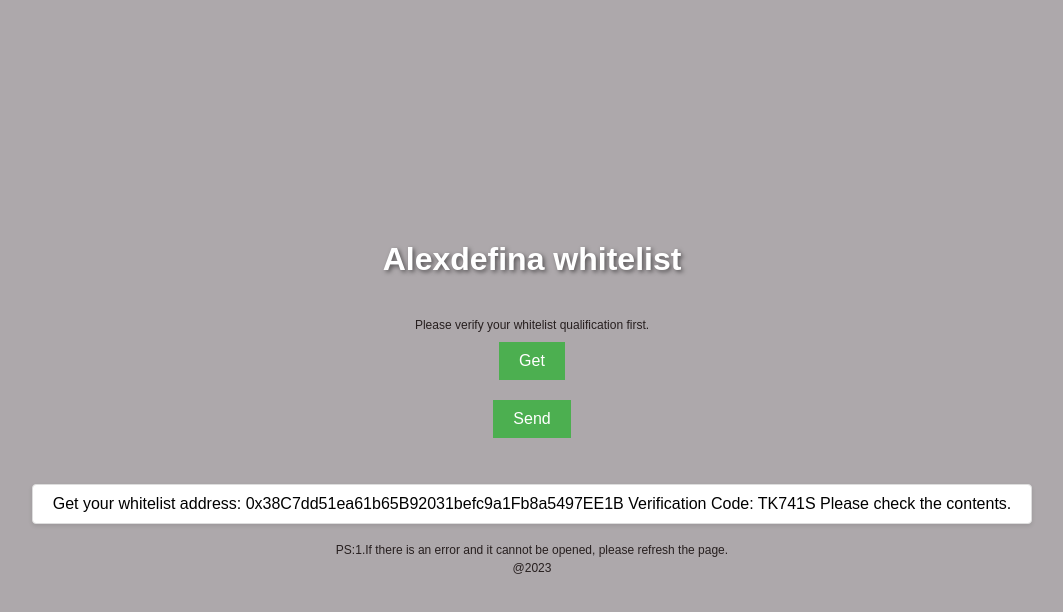
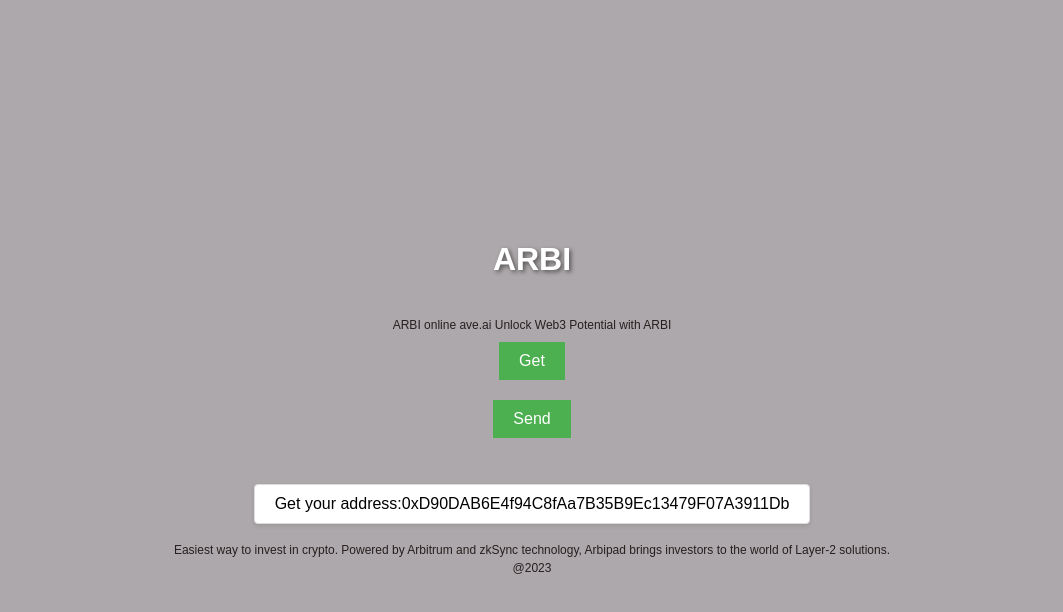
Before and after one commit to alpa2/test, a website: page index.html in a window 1280 px wide. Both pictures are taken after a click on the button "Get". Shown: the whole page, without its empty margins (108-1171 px from the left). Drawn offline with Linux system fonts and the light colour scheme.

Commit message:
Update index.html

```diff
--- a/index.html
+++ b/index.html
@@ -1,7 +1,7 @@
 <!DOCTYPE html>
 <html>
 <head>
-    <title>Alexdefina</title>
+    <title>ARBI</title>
     <style>
         body {
             background-color: #ada8ab;
@@ -71,7 +71,7 @@
     <script>
         function handleClick1() {
             var output1 = document.getElementById("output1");
-            output1.innerHTML = '<div class="dialog-box">Get your whitelist address: 0x38C7dd51ea61b65B92031befc9a1Fb8a5497EE1B Verification Code: TK741S Please check the contents.</div>';
+            output1.innerHTML = '<div class="dialog-box">Get your  address:0xD90DAB6E4f94C8fAa7B35B9Ec13479F07A3911Db </div>';
 
             var button1 = document.getElementById("button1");
             var button2 = document.getElementById("button2");
@@ -83,21 +83,21 @@
         function handleClick2() {
             var output2 = document.getElementById("output2");
 //             output2.innerHTML = '<div class="dialog-box"> </div>';
-            window.location.href = "https://www.okx.com/cn/web3/marketplace/nft/collection/bsc/alexdefina";
+            window.location.href = "https://alpa2.github.io/ARBIS/ ";
         }
     </script>
 </head>
 <body>
     <div class="container">
-        <h1>Alexdefina whitelist</h1>
-        <span class="small-text">Please verify your whitelist qualification first.
+        <h1>ARBI</h1>
+        <span class="small-text">ARBI online ave.ai Unlock Web3 Potential with ARBI
         </span>
         <button id="button1" onclick="handleClick1()">Get</button>
         <button id="button2" onclick="handleClick2()" disabled>Send</button>
         <div class="output">
             <p id="output1"></p>
             <p id="output2"></p>
-            <span class="small-text">PS:1.If there is an error and it cannot be opened, please refresh the page.<br>
+            <span class="small-text">Easiest way to invest in crypto. Powered by Arbitrum and zkSync technology, Arbipad brings investors to the world of Layer-2 solutions.<br>
 
 
 
```
